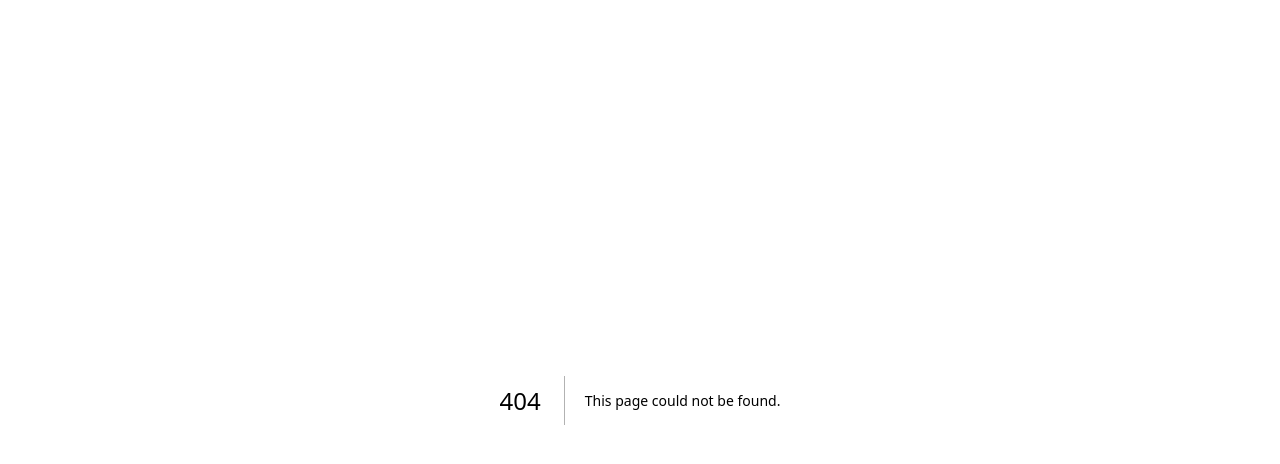
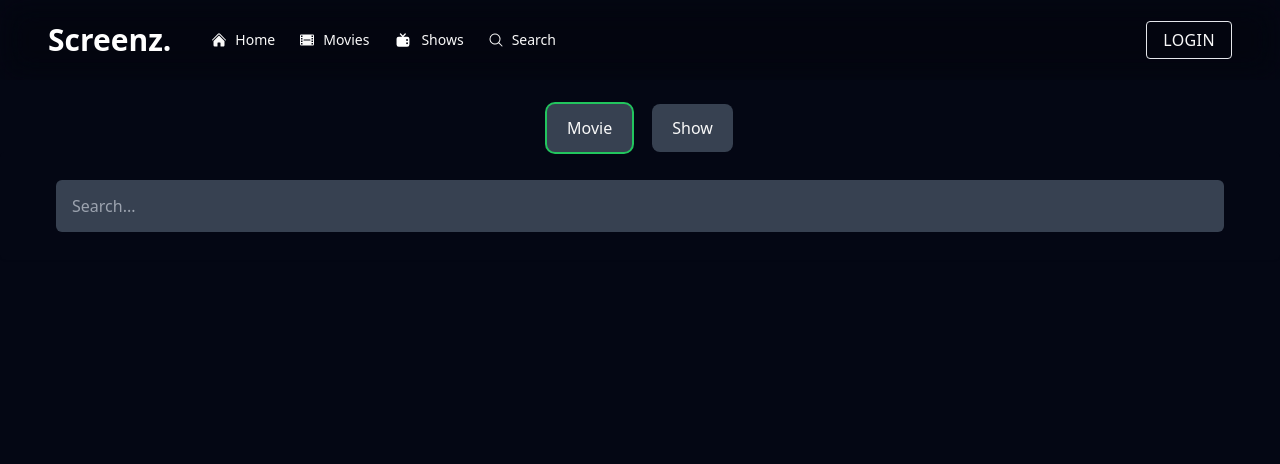
Before and after one commit to ahadulislampinoy/screenz-client, a Next.js app: page /search in a window 1280 px wide. Before the commit this address had no page. Shown: the top 464 px of the page. Built offline with nearby package versions, Linux system fonts and the light colour scheme; no server answers.

Commit message:
search route design done

```diff
--- a/components/Header.js
+++ b/components/Header.js
@@ -42,7 +42,7 @@ const Header = () => {
         )}
         <li className="header-link-list group">
           <MagnifyingGlassIcon className="h-4" />
-          <Link href="/" className="header-link">
+          <Link href="/search" className="header-link">
             Search
           </Link>
         </li>
--- /dev/null
+++ b/pages/search/index.js
@@ -0,0 +1,84 @@
+import { getSession } from "next-auth/react";
+import Head from "next/head";
+import { useState } from "react";
+import Header from "../../components/Header";
+
+const Search = () => {
+  const [type, setType] = useState("movie");
+  const [search, setSearch] = useState("");
+  const [content, setContent] = useState([]);
+
+  // useEffect(() => {
+  //   fetch(
+  //     `https://api.themoviedb.org/3/search/${type}?api_key=${process.env.TMDB_API_KEY}&language=en-US&query=fall&page=1&include_adult=false`
+  //   )
+  //     .then((res) => res.json())
+  //     .then((data) => setContent(data));
+  // }, [type, search]);
+
+  // console.log("c", content, "t", type, "s", search);
+  return (
+    <section>
+      <Head>
+        <title>Search</title>
+        <link rel="icon" href="/favicon.ico" />
+      </Head>
+      <Header />
+      <div className="my-6">
+        <ul className="flex gap-x-5 place-content-center">
+          <li className="relative">
+            <input
+              className="sr-only peer"
+              type="radio"
+              value="movie"
+              defaultChecked
+              name="answer"
+              onClick={() => setType("movie")}
+              id="answer_yes"
+            />
+            <label
+              className="flex py-3 px-5 bg-gray-700 rounded-lg cursor-pointer focus:outline-none hover:bg-gray-600 peer-checked:ring-green-500 peer-checked:ring-2"
+              htmlFor="answer_yes"
+            >
+              Movie
+            </label>
+          </li>
+          <li className="relative">
+            <input
+              className="sr-only peer"
+              type="radio"
+              value="show"
+              name="answer"
+              onClick={() => setType("tv")}
+              id="answer_no"
+            />
+            <label
+              className="flex py-3 px-5 bg-gray-700 rounded-lg cursor-pointer focus:outline-none hover:bg-gray-600 peer-checked:ring-green-500 peer-checked:ring-2"
+              htmlFor="answer_no"
+            >
+              Show
+            </label>
+          </li>
+        </ul>
+        <div className="rounded-md shadow-sm px-14 py-7 ">
+          <input
+            type="search"
+            onChange={(e) => setSearch(e.target.value)}
+            className="form-input p-4 block w-full leading-5 rounded-md transition duration-150 ease-in-out sm:leading-5 bg-gray-700"
+            placeholder="Search..."
+          />
+        </div>
+      </div>
+    </section>
+  );
+};
+export default Search;
+export const getServerSideProps = async (context) => {
+  const session = await getSession(context);
+
+  return {
+    props: {
+      session,
+    },
+  };
+};
--- a/tailwind.config.js
+++ b/tailwind.config.js
@@ -7,5 +7,5 @@ module.exports = {
   theme: {
     extend: {},
   },
-  plugins: [require("tailwind-scrollbar-hide")],
+  plugins: [],
 };
```
